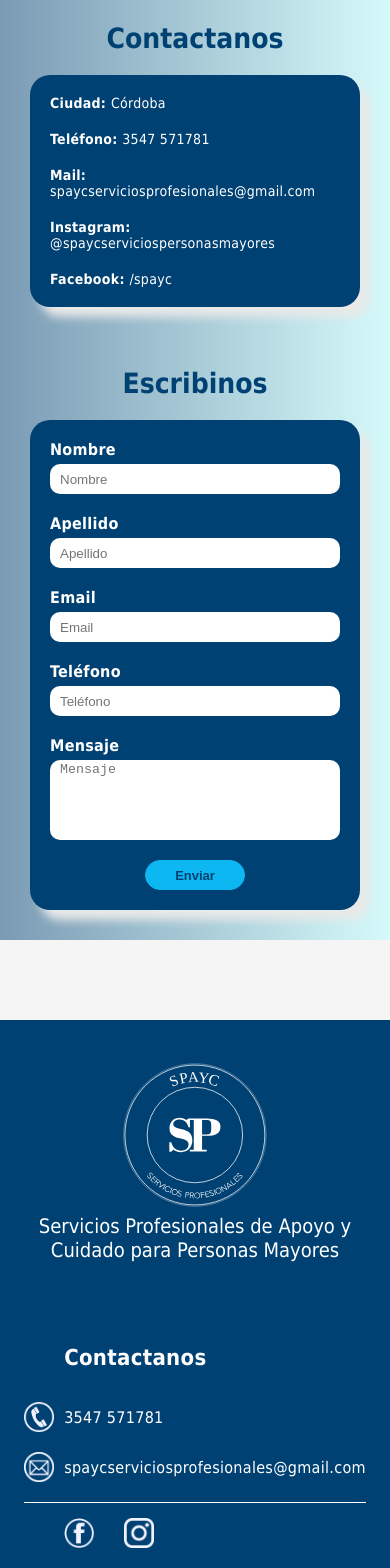
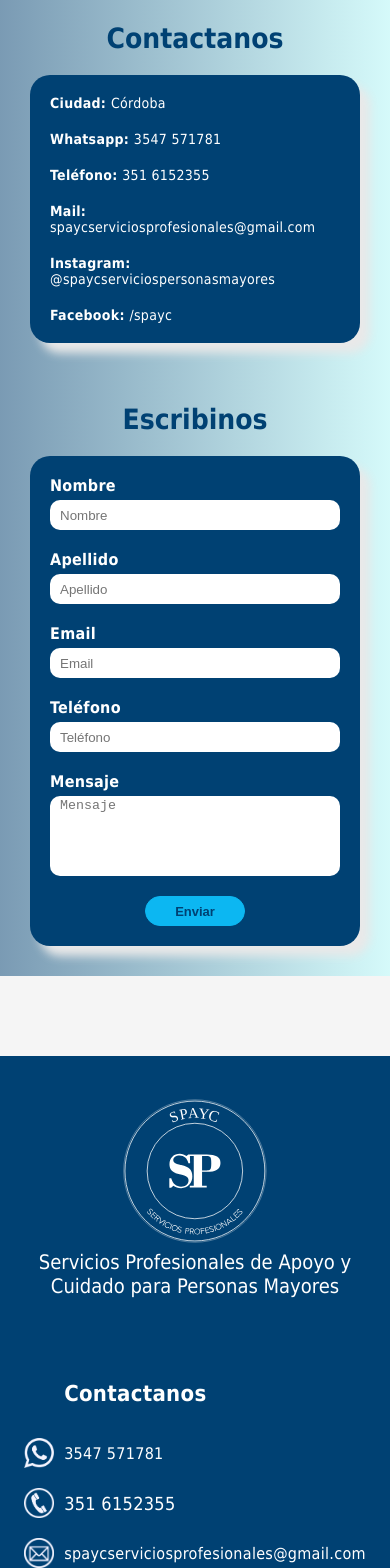
Before and after one commit to Gabriel9022/spayc-front, a React (Vite) app in the folder spayc-frontend/: page /contacto in a window 390 px wide. Shown: the part 860-2428 px from the top of the page. Built offline with nearby package versions, Linux system fonts and the light colour scheme; no server answers.

Commit message:
add new telephone number

```diff
--- a/spayc-frontend/src/Components/Contact/Contact.tsx
+++ b/spayc-frontend/src/Components/Contact/Contact.tsx
@@ -67,7 +67,8 @@ const Contact: React.FC = () => {
             <h2 className='Contact_info_title'>Contactanos</h2>
             <div className='Contact_info_container'>
               <p>Ciudad: <span>Córdoba</span></p>
-              <p>Teléfono: <a href='https://wa.me/5493547571781?text=SPAYC%20leí%20los%20servicios%20en%20su%20página%20y%20quería%20consultar%20acerca%20de:' target="_blank" rel="noopener noreferrer"><span>3547 571781</span></a></p>
+              <p>Whatsapp: <a href='https://wa.me/5493547571781?text=SPAYC%20leí%20los%20servicios%20en%20su%20página%20y%20quería%20consultar%20acerca%20de:' target="_blank" rel="noopener noreferrer"><span>3547 571781</span></a></p>
+              <p>Teléfono: <span>351 6152355</span></p>
               <p>Mail: <a href='mailto:spaycserviciosprofesionales@gmail.com' target="_blank" rel="noopener noreferrer"><span>spaycserviciosprofesionales@gmail.com</span></a></p>
               <p>Instagram: <a href='https://www.instagram.com/spaycserviciospersonasmayores/' target="_blank" rel="noopener noreferrer"><span>@spaycserviciospersonasmayores</span></a></p>
               <p>Facebook: <span>/spayc</span></p>
--- a/spayc-frontend/src/Components/Footer/Footer.css
+++ b/spayc-frontend/src/Components/Footer/Footer.css
@@ -72,16 +72,25 @@
     margin-right: 10px;
 }
 
+.Footer_secondSection_ul li:nth-child(3) p {
+    font-size: 18px;
+}
+
 .Footer_secondSection_ul li:nth-child(2)::before {
+    background-image: url('../../assets/images/Footer/contact_icons/whatsapp_black_icon.png');
+}
+
+.Footer_secondSection_ul li:nth-child(3)::before {
     background-image: url('../../assets/images/Footer/contact_icons/telephone_black_icon.png');
 }
 
-.Footer_secondSection_ul li:nth-child(3)::before {
+.Footer_secondSection_ul li:nth-child(4)::before {
     background-image: url('../../assets/images/Footer/contact_icons/email_black_icon.png');
 }
 
 .Footer_secondSection_ul li:nth-child(2)::before,
-.Footer_secondSection_ul li:nth-child(3)::before {
+.Footer_secondSection_ul li:nth-child(3)::before,
+.Footer_secondSection_ul li:nth-child(4)::before {
     filter: invert(1) sepia(1) saturate(5) hue-rotate(180deg) brightness(1) contrast(1);
 }
 
--- a/spayc-frontend/src/Components/Footer/Footer.tsx
+++ b/spayc-frontend/src/Components/Footer/Footer.tsx
@@ -24,18 +24,19 @@ const Footer: React.FC = () => {
                 <ul className='Footer_secondSection_ul'>
                     <li><p>Contactanos</p></li>
                     <li><a href='https://wa.me/5493547571781?text=SPAYC%20leí%20los%20servicios%20en%20su%20página%20y%20quería%20consultar%20acerca%20de:' target="_blank" rel="noopener noreferrer">3547 571781</a></li>
+                    <li><p>351 6152355</p></li>
                     <li><a href='mailto:spaycserviciosprofesionales@gmail.com' target="_blank" rel="noopener noreferrer">spaycserviciosprofesionales@gmail.com</a></li>
                 </ul>
                 <div className='Footer_secondSection_socialMedia'>
                     <div className='socialMedia_container'>
                         <div className='socialMedia_icon_container'>
                             <a className='Footer_socialmedia_link' href="https://www.facebook.com" target="_blank" rel="noopener noreferrer">
-                                <img className='socialMedia_icon' src={facebook_circle_black_icon} alt="" />
+                                <img className='socialMedia_icon' src={facebook_circle_black_icon} alt="facebook icon" />
                             </a>
                         </div>
                         <div className='socialMedia_icon_container'>
                             <a className='Footer_socialmedia_link' href='https://www.instagram.com/spaycserviciospersonasmayores/' target="_blank" rel="noopener noreferrer">
-                                <img className='socialMedia_icon' src={instagram_black_icon} alt=""/>
+                                <img className='socialMedia_icon' src={instagram_black_icon} alt="instagram icon"/>
                             </a>
                         </div>
                     </div>
--- a/spayc-frontend/src/Components/Header/Header.tsx
+++ b/spayc-frontend/src/Components/Header/Header.tsx
@@ -8,7 +8,7 @@ import NavMobile from './nav/NavMobile';
 import WindowSize from '../../hooks/windowsSize';
 import facebook_circle_black_icon from '../../assets/images/Footer/social_media_icons/facebook_circle_black_icon.png';
 import instagram_black_icon from '../../assets/images/Footer/social_media_icons/instagram_black_icon.png';
-import tel from '../../assets/images/Footer/contact_icons/telephone_black_icon.png';
+import tel from '../../assets/images/Footer/contact_icons/whatsapp_black_icon.png';
 
 const Header: React.FC = () => {
   const { pathname } = useLocation();
```
Also changed, not shown: spayc-frontend/src/assets/images/Footer/contact_icons/whatsapp_black_icon.png (added).
